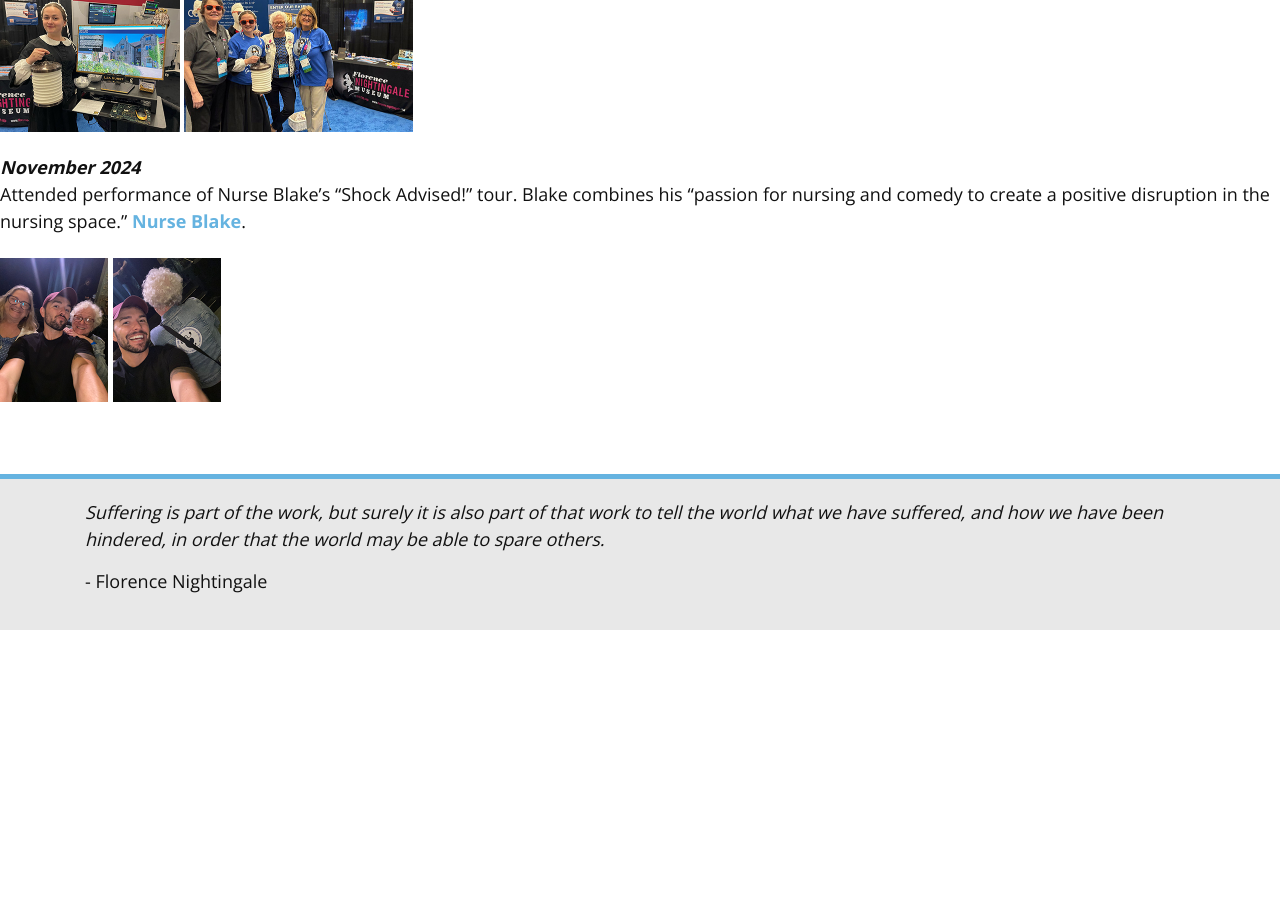
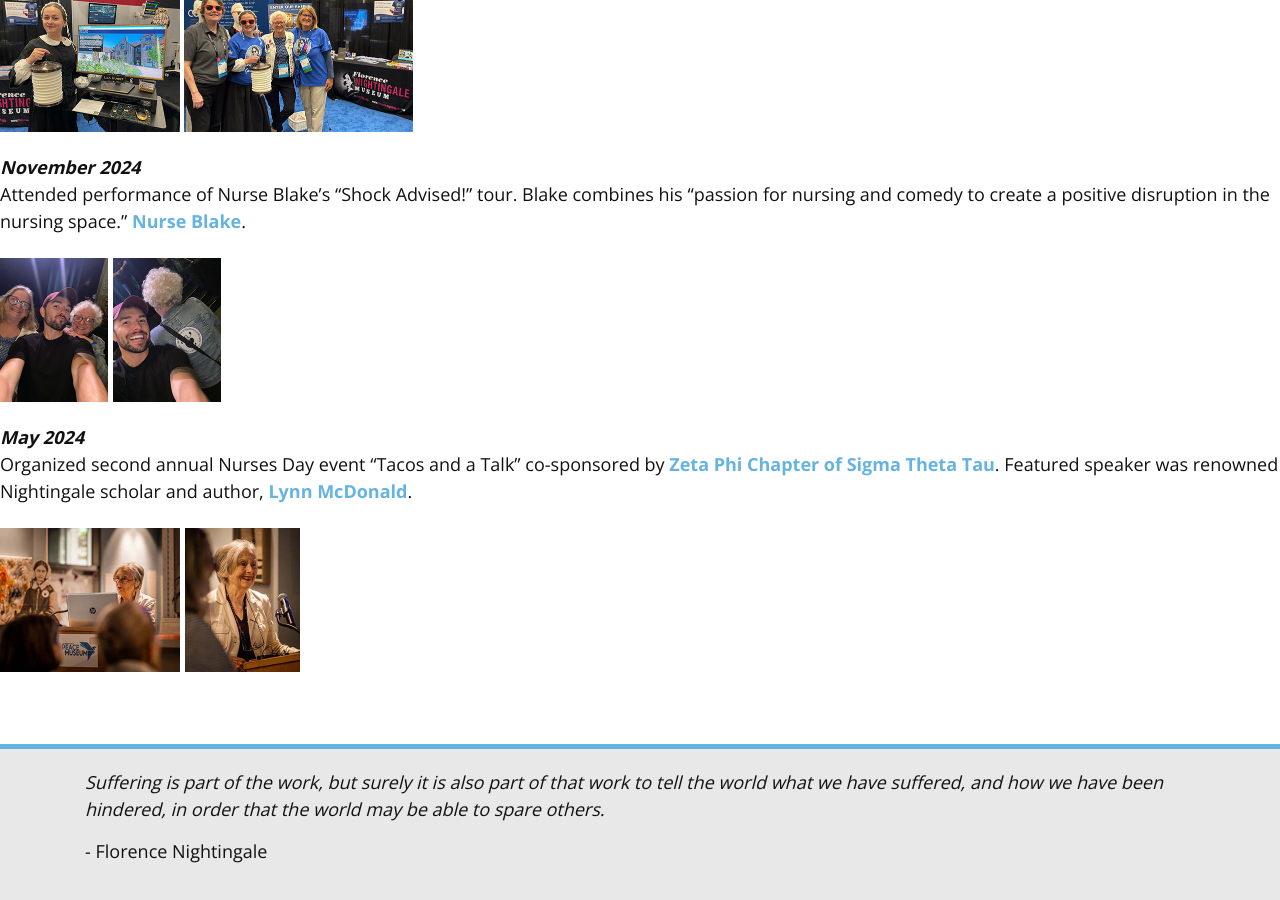
Before and after one commit to codefordayton/friendsoffnm.org, a Jekyll site: the page built from index.html, in a window 1280 px wide and 900 px high, scrolled down 1275 px. Built offline with Jekyll 4.4.1, drawn with Linux system fonts in a browser that asks for light colours; nearby versions of some CDN libraries; before the commit the page ends 1905 px from its top, so only the background shows below that.

Commit message:
Add Nurses Day event details for May 2024
Added details about the second annual Nurses Day event, including the featured speaker and event sponsorship.

```diff
--- a/index.html
+++ b/index.html
@@ -88,8 +88,30 @@ The <a href="https://www.florence-nightingale.co.uk/">Florence Nightingale Museu
     </figure>
   </div>
 </section>
+<section id="friends-update-may2024">
+  <p>
+    <strong><em><time datetime="2024-05">May 2024</time></em></strong><br />
+    Organized second annual Nurses Day event “Tacos and a Talk” co-sponsored by
+    <a href="https://health-education-human-services.wright.edu/nursing/zeta-phi-chapter-of-sigma-theta-tau-international-honor-society-of-nursing"
+       target="_blank" rel="noopener noreferrer">Zeta Phi Chapter of Sigma Theta Tau</a>.
+    Featured speaker was renowned Nightingale scholar and author,
+    <a href="https://en.wikipedia.org/wiki/Lynn_McDonald" target="_blank" rel="noopener noreferrer">Lynn McDonald</a>.
+  </p>
 
+  <div class="friends-gallery">
+    <figure class="friends-figure">
+      <img src="img/lynn-mcdonald-florence-small.jpg"
+           alt="Lynn McDonald at the Florence Nightingale Museum"
+           class="friends-photo" />
+    </figure>
 
+    <figure class="friends-figure">
+      <img src="img/lynn-mcdonald-speaker-small.jpg"
+           alt="Lynn McDonald speaking at the Nurses Day event"
+           class="friends-photo" />
+    </figure>
+  </div>
+</section>
 <script> // A small script to toggle captions on click and handle keyboard activation.
 //
 // Add this file at assets/js/friends-captions.js and include it in the layout
```
